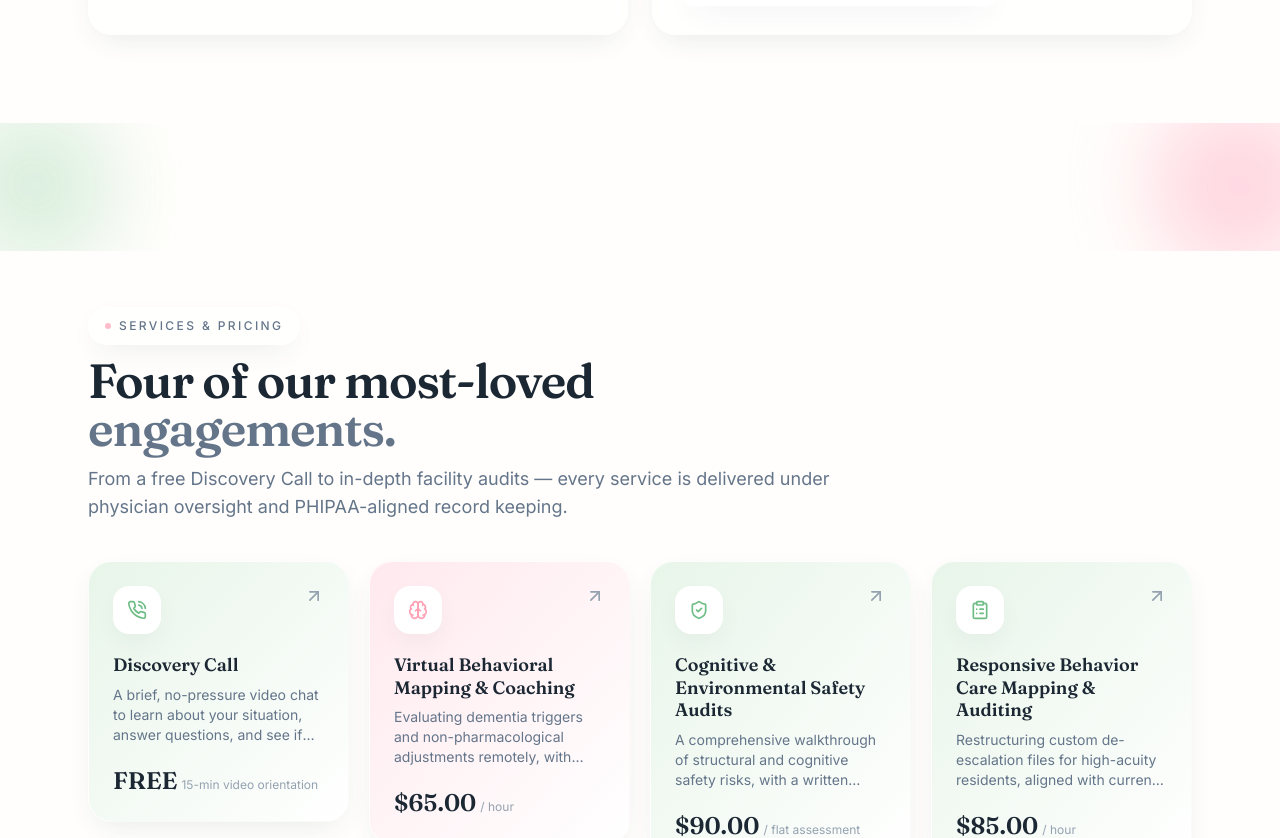
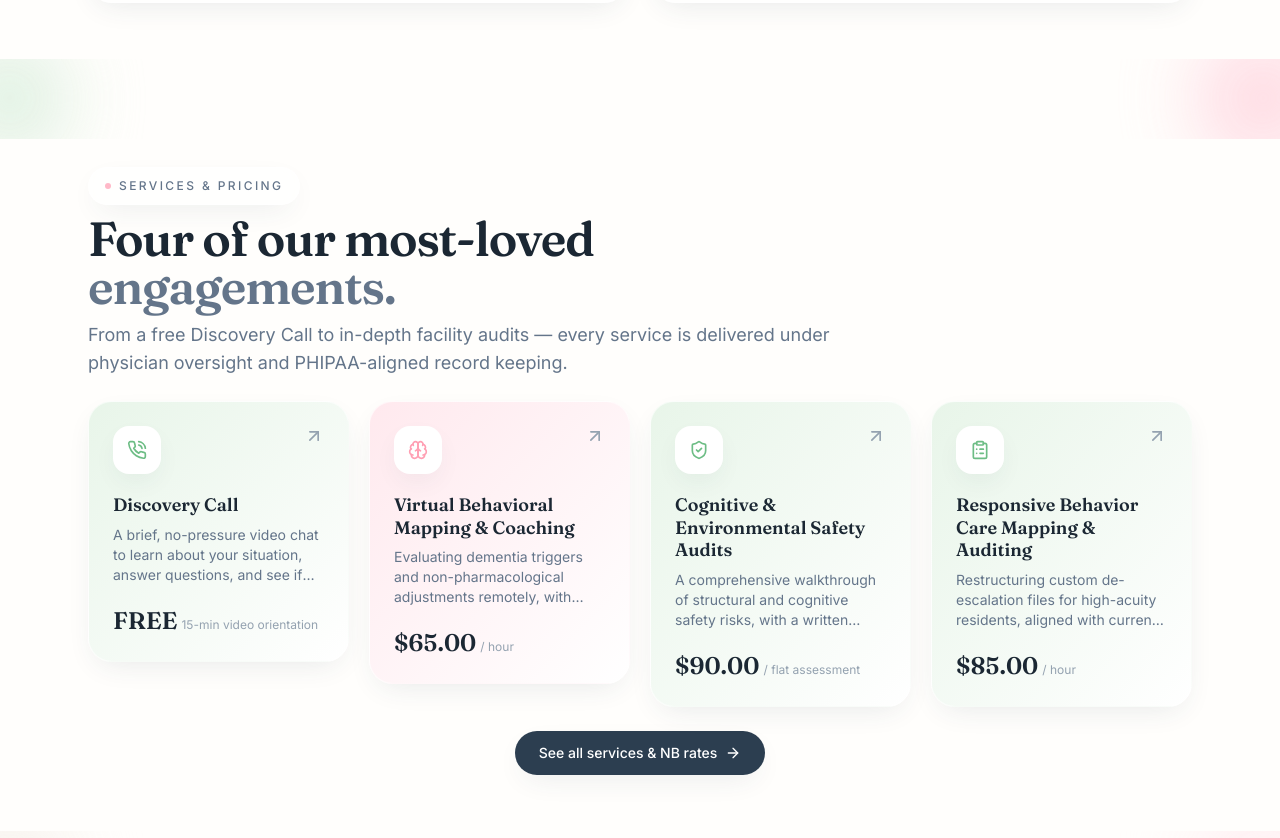
Before and after one commit to hamaouic/nursesinc, a React (Vite) app: page / in a window 1280 px wide. Shown: the part 1448-2286 px from the top of the page. Built offline with nearby package versions, Linux system fonts and the light colour scheme.

Commit message:
Tighten section spacing across all pages; reduce Section + SectionDivider + hero padding

```diff
--- a/src/components/Section.tsx
+++ b/src/components/Section.tsx
@@ -26,14 +26,14 @@ export default function Section({
     <section
       id={id}
       className={cn(
-        'relative mx-auto w-full max-w-6xl px-6 pt-4 pb-10 sm:pt-6 sm:pb-14',
+        'relative mx-auto w-full max-w-6xl px-6 pt-2 pb-6 sm:pt-3 sm:pb-10',
         className,
       )}
     >
       {(eyebrow || title || description) && (
         <header
           className={cn(
-            'mb-10 flex max-w-3xl flex-col gap-3',
+            'mb-6 flex max-w-3xl flex-col gap-2.5',
             align === 'center' && 'mx-auto items-center text-center',
           )}
         >
--- a/src/components/SectionDivider.tsx
+++ b/src/components/SectionDivider.tsx
@@ -22,13 +22,13 @@ export default function SectionDivider({
       whileInView={{ opacity: 1 }}
       viewport={{ once: true, margin: '-80px' }}
       transition={{ duration: 0.8 }}
-      className="relative my-8 h-32 w-full overflow-hidden"
+      className="relative my-4 h-20 w-full overflow-hidden"
     >
       <span
-        className={`blob absolute -left-12 top-1/2 h-40 w-40 -translate-y-1/2 animate-blob rounded-[42%_58%_70%_30%/45%_45%_55%_55%] ${colors[variant][0]}`}
+        className={`blob absolute -left-12 top-1/2 h-28 w-28 -translate-y-1/2 animate-blob rounded-[42%_58%_70%_30%/45%_45%_55%_55%] ${colors[variant][0]}`}
       />
       <span
-        className={`blob absolute -right-12 top-1/2 h-44 w-44 -translate-y-1/2 animate-blob rounded-[60%_40%_30%_70%/60%_30%_70%_40%] ${colors[variant][1]}`}
+        className={`blob absolute -right-12 top-1/2 h-32 w-32 -translate-y-1/2 animate-blob rounded-[60%_40%_30%_70%/60%_30%_70%_40%] ${colors[variant][1]}`}
         style={{ animationDelay: '3s' }}
       />
     </motion.div>
--- a/src/pages/Clients.tsx
+++ b/src/pages/Clients.tsx
@@ -78,7 +78,7 @@ export default function Clients() {
           aria-hidden
           className="pointer-events-none absolute -right-24 top-32 h-72 w-72 rounded-full bg-mint-200 opacity-50 blur-3xl"
         />
-        <div className="relative mx-auto w-full max-w-6xl px-6 pb-8 pt-32 sm:pt-40">
+        <div className="relative mx-auto w-full max-w-6xl px-6 pb-6 pt-20 sm:pt-24">
           <motion.div
             initial={{ opacity: 0, y: 12 }}
             animate={{ opacity: 1, y: 0 }}
--- a/src/pages/Clinic.tsx
+++ b/src/pages/Clinic.tsx
@@ -64,7 +64,7 @@ export default function Clinic() {
           aria-hidden
           className="pointer-events-none absolute -right-24 top-32 h-72 w-72 rounded-full bg-cream-200 opacity-60 blur-3xl"
         />
-        <div className="relative mx-auto w-full max-w-6xl px-6 pb-8 pt-32 sm:pt-40">
+        <div className="relative mx-auto w-full max-w-6xl px-6 pb-6 pt-20 sm:pt-24">
           <motion.div
             initial={{ opacity: 0, y: 12 }}
             animate={{ opacity: 1, y: 0 }}
--- a/src/pages/ClinicalMatrixPage.tsx
+++ b/src/pages/ClinicalMatrixPage.tsx
@@ -20,7 +20,7 @@ function PanelFallback() {
 export default function ClinicalMatrixPage() {
   return (
     <>
-      <div className="pt-28" />
+      <div className="pt-20" />
       <Section
         eyebrow="Internal Tools · Geriatric Clinical Guide"
         eyebrowAction={<ToolSwitcher />}
--- a/src/pages/Contact.tsx
+++ b/src/pages/Contact.tsx
@@ -6,7 +6,7 @@ import { Mail, Phone, MapPin, ShieldCheck } from 'lucide-react';
 export default function Contact() {
   return (
     <>
-      <div className="pt-28" />
+      <div className="pt-20" />
       <Section
         eyebrow="Contact & Booking"
         title={
--- a/src/pages/Forms.tsx
+++ b/src/pages/Forms.tsx
@@ -17,16 +17,16 @@ function PanelFallback({ label }: { label: string }) {
 export default function Forms() {
   return (
     <>
-      <div className="pt-16" />
+      <div className="pt-10" />
 
       {/* High-Alert Immediate Intervention Triggers — first thing on the page */}
-      <div className="mx-auto w-full max-w-6xl px-6 pt-16 sm:pt-20">
+      <div className="mx-auto w-full max-w-6xl px-6 pt-8 sm:pt-10">
         <HighAlertTriggers />
       </div>
 
       {/* Clinical Forms & Tools — toggle */}
       <Section
-        className="!pt-12"
+        className="!pt-6"
         eyebrow="Nurse Reference"
         title={
           <>
--- a/src/pages/Home.tsx
+++ b/src/pages/Home.tsx
@@ -39,7 +39,7 @@ export default function Home() {
         description="From a free Discovery Call to in-depth facility audits — every service is delivered under physician oversight and PHIPAA-aligned record keeping."
       >
         <ServicesTeaser />
-        <div className="mt-10 flex justify-center">
+        <div className="mt-6 flex justify-center">
           <Link
             to="/services"
             className="group inline-flex items-center gap-2 rounded-full bg-ink-500 px-6 py-3 text-sm font-medium text-white shadow-soft transition-transform duration-300 hover:-translate-y-0.5"
--- a/src/pages/Reconciliation.tsx
+++ b/src/pages/Reconciliation.tsx
@@ -22,7 +22,7 @@ function PanelFallback({ label }: { label: string }) {
 export default function Reconciliation() {
   return (
     <>
-      <div className="pt-28" />
+      <div className="pt-20" />
       <Section
         eyebrow="Internal Tools"
         eyebrowAction={<ToolSwitcher />}
@@ -33,11 +33,11 @@ export default function Reconciliation() {
           </>
         }
       >
-        <div className="mt-6">
+        <div className="mt-4">
           <HighAlertTriggers />
         </div>
 
-        <div className="mt-10">
+        <div className="mt-6">
           <Suspense fallback={<PanelFallback label="Loading worksheet…" />}>
             <ReconciliationDashboard />
           </Suspense>
@@ -49,7 +49,7 @@ export default function Reconciliation() {
           whileInView={{ opacity: 1, y: 0 }}
           viewport={{ once: true }}
           transition={{ duration: 0.5 }}
-          className="mt-10 flex items-center gap-4"
+          className="mt-8 flex items-center gap-4"
         >
           <span className="text-[10px] font-semibold uppercase tracking-[0.22em] text-ink-300">
             Part B
@@ -62,7 +62,7 @@ export default function Reconciliation() {
           </span>
         </motion.div>
 
-        <div className="mt-6">
+        <div className="mt-4">
           <Suspense fallback={<PanelFallback label="Loading SBAR escalation…" />}>
             <SbarEscalation />
           </Suspense>
--- a/src/pages/Services.tsx
+++ b/src/pages/Services.tsx
@@ -6,7 +6,7 @@ import { ArrowRight } from 'lucide-react';
 export default function Services() {
   return (
     <>
-      <div className="pt-28" />
+      <div className="pt-20" />
       <Section
         eyebrow="Services & Pricing"
         title={
```
